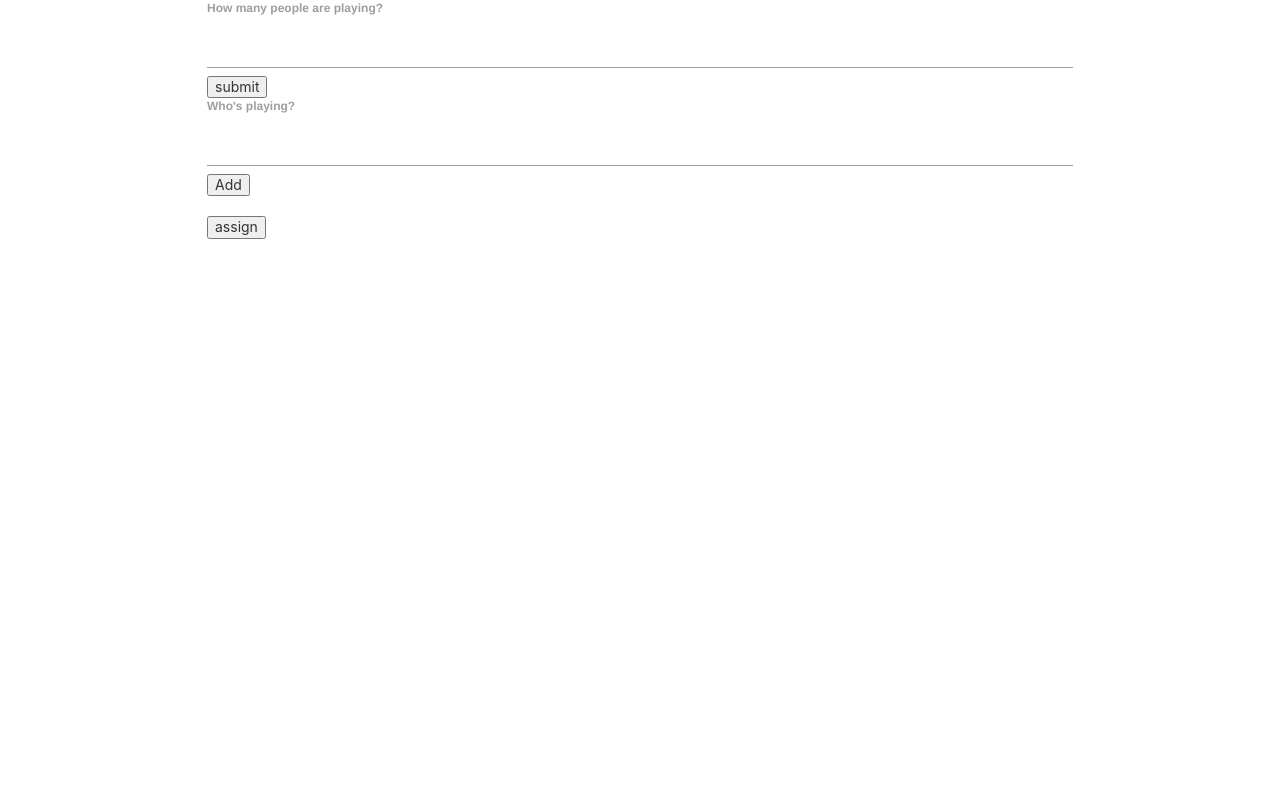
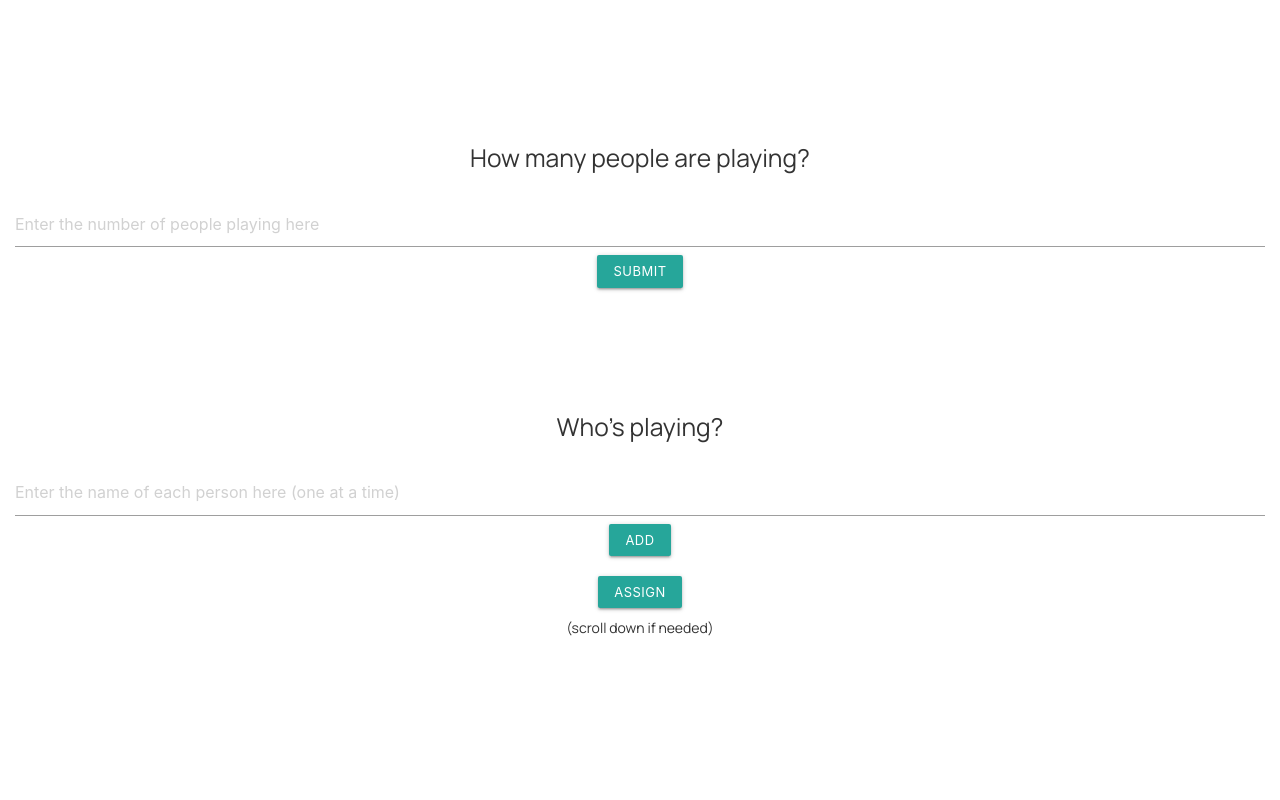
Before and after one commit to CodingPenguin/mafiarando, a PHP site: page /index.html in a window 1280 px wide. Run offline with PHP 8.4, Linux system fonts and the light colour scheme.

Commit message:
Major UI fixes

```diff
--- a/index.html
+++ b/index.html
@@ -1,9 +1,10 @@
 <html>
   <head>
     <title>Mafia Role Randomizer</title>
+    <link href="https://fonts.googleapis.com/css2?family=Manrope&display=swap" rel="stylesheet">
     <link rel="stylesheet" href="https://maxcdn.bootstrapcdn.com/bootstrap/3.4.1/css/bootstrap.min.css">
-     <link rel="stylesheet" href="https://cdnjs.cloudflare.com/ajax/libs/materialize/1.0.0/css/materialize.min.css">
-    <link src="main.css" type="stylesheet"></link>
+    <link rel="stylesheet" href="https://cdnjs.cloudflare.com/ajax/libs/materialize/1.0.0/css/materialize.min.css">
+    <link href="main.css" rel="stylesheet"></link>
 
     <script src="https://ajax.googleapis.com/ajax/libs/jquery/3.4.1/jquery.min.js" type="text/javascript"></script>
     <script src="js/main.js" type="text/javascript"></script>
@@ -17,23 +18,25 @@
 
       </ul>
 -->
-    <div class="container">
+    <div class="img"></div>
+    <div class="container-fluid">
       <div class="howManyPpl">
-        <label>How many people are playing? </label><br>
-        <input type="number" name="number" id="number">
-        <button id= "numBtn">submit</button>
+        <h5 class="l">How many people are playing? </h5><br>
+        <input placeholder="Enter the number of people playing here" type="number" name="number" id="number">
+        <button class="waves-effect waves-light btn-small"id= "numBtn">submit</button>
       </div>
       <div class="whoPpl">
-        <label>Who's playing?</label><br>
-        <input type="text" name="name" id="name">
-        <button id="nameBtn">Add</button>
+        <h5 class="l">Who's playing?</h5><br>
+        <input placeholder="Enter the name of each person here (one at a time)" type="text" name="name" id="name">
+        <button class="waves-effect waves-light btn-small"id="nameBtn">Add</button>
       </div><br>
       <div class="assignBtn">
-        <button onclick="assignRoles()">assign</button>
+        <button class="waves-effect waves-light btn-small" onclick="assignRoles()">assign</button>
       </div>
+      <ul id ="listitems"></ul>
+      <p>(scroll down if needed)</p>
+    </div>
 
-    </div>
-    <ul id ="listitems"></ul>
 
   </body>
 
--- /dev/null
+++ b/index.php
@@ -0,0 +1 @@
+<?php header( 'Location: /index.html' ) ;  ?>
--- a/js/main.js
+++ b/js/main.js
@@ -19,27 +19,33 @@ var roles = ["mafia", "detective", "nurse"];
 var names = [];
 
 window.onload = function() {
-  var inputNum = document.getElementById("number");
-  var inputName = document.getElementById("name");
-  inputNum.addEventListener("keyup", enter(event));
-  inputName.addEventListener("keyup", enter(event));
 
   var numBtn = document.getElementById("numBtn");
   var nameBtn = document.getElementById("nameBtn");
 
   numBtn.addEventListener("click", numPpl);
   nameBtn.addEventListener("click", addNames);
+
+/*  var inputNum = document.getElementById("number");
+  var inputName = document.getElementById("name");
+none of this works bruh.
+  inputNum.addEventListener("keyup", function(event) {
+    event.preventDefault();
+    if(event.keycode === 13) {
+      numBtn.click();
+      console.log("it worked!");
+    }
+  });
+  inputName.addEventListener("keyup", function(event) {
+    event.preventDefault();
+    if(event.keycode === 13) {
+      nameBtn.click();
+      console.log("it worked!");
+    }
+  });*/
+
+
 }
-
-function enter(e) {
-  if(event.keycode === 13) {
-    event.preventDefault();
-    document.getElementById("numBtn").click();
-    console.log("it worked!");
-  }
-  console.log("wassup");
-}
-
 
 
 function numPpl() {
--- a/main.css
+++ b/main.css
@@ -2,14 +2,25 @@ html {
   height: auto;
   width: auto;
   text-align: center;
+  margin: 10% auto;
+
 }
 
-.container {
-  display: flex;
-  flex-direction: row;
-  flex-grow: 1;
+body {
+  font-family: Manrope;
 }
 
-label {
-  width: 100%;
+
+.container-fluid {
+  background-color: #ee;
 }
+
+.whoPpl {
+  margin-top: 10%;
+}
+
+li {
+  margin-left: 5%;
+  text-align: left;
+  font-size: 2rem;
+}
```
Also changed, not shown: fonts/AvenirLTStd-Book.otf (added), fonts/AvenirLTStd-Medium.otf (added), fonts/AvenirLTStd-Roman.otf (added).
